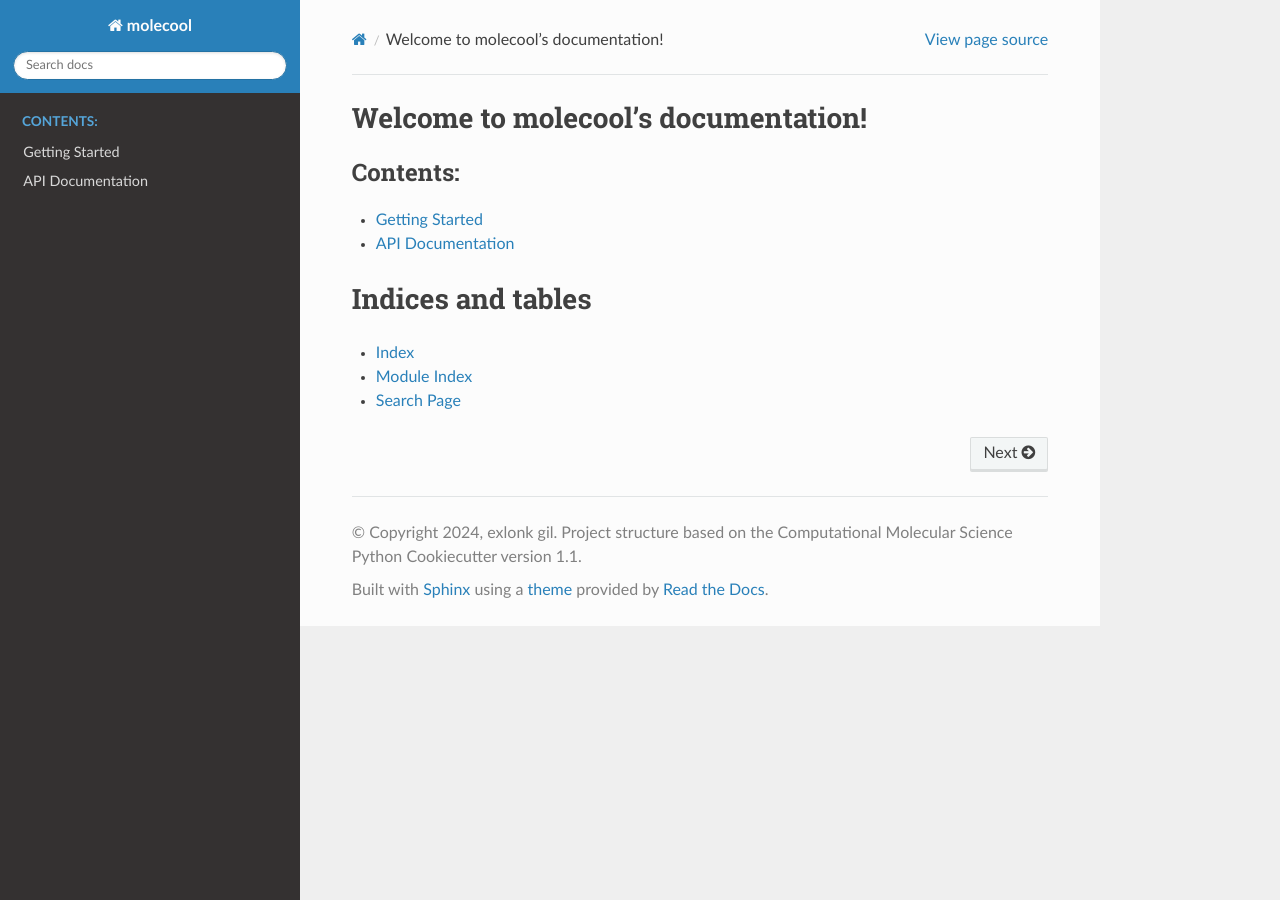
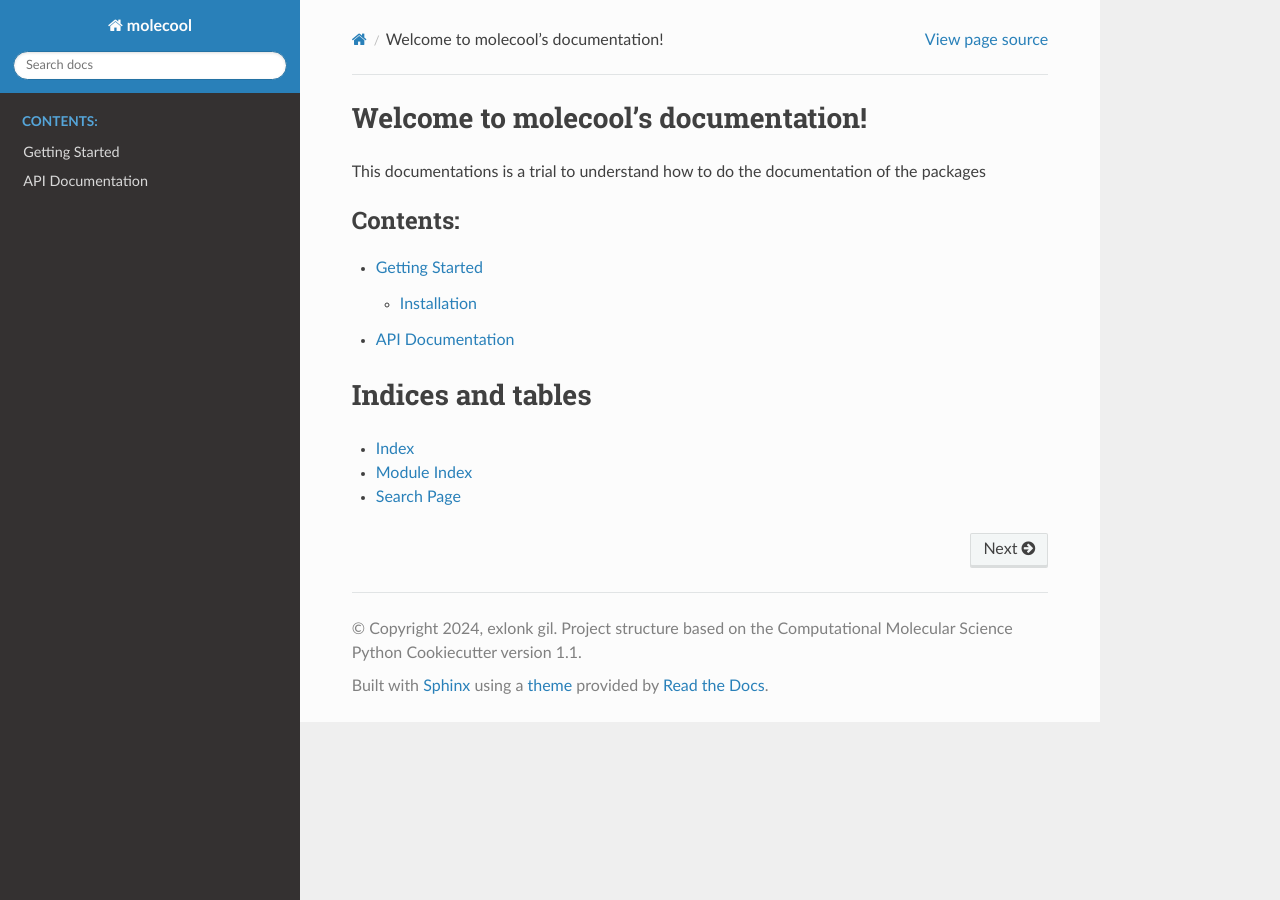
Before and after one commit to Exlonk/molcool, a Sphinx documentation site: the page built from docs/index.rst, in a window 1280 px wide. Built offline with Sphinx 7.4.7 and the Read the Docs theme 2.0.0, drawn with Linux system fonts in a browser that asks for light colours; the version number could not be read and is left out.

Commit message:
new version

```diff
--- /dev/null
+++ b/docs/about.rst
@@ -0,0 +1 @@
+New documentation
--- a/docs/getting_started.rst
+++ b/docs/getting_started.rst
@@ -2,3 +2,7 @@ Getting Started
 ===============
 
 This page details how to get started with molecool.
+
+Installation
+-------------
+To install
--- a/docs/index.rst
+++ b/docs/index.rst
@@ -5,6 +5,8 @@
 
 Welcome to molecool's documentation!
 =========================================================
+This documentations is a trial to understand how to do the
+documentation of the packages
 
 .. toctree::
    :maxdepth: 2
```
Also changed, not shown: other parts of docs/index.rst (+1 -1 lines).
